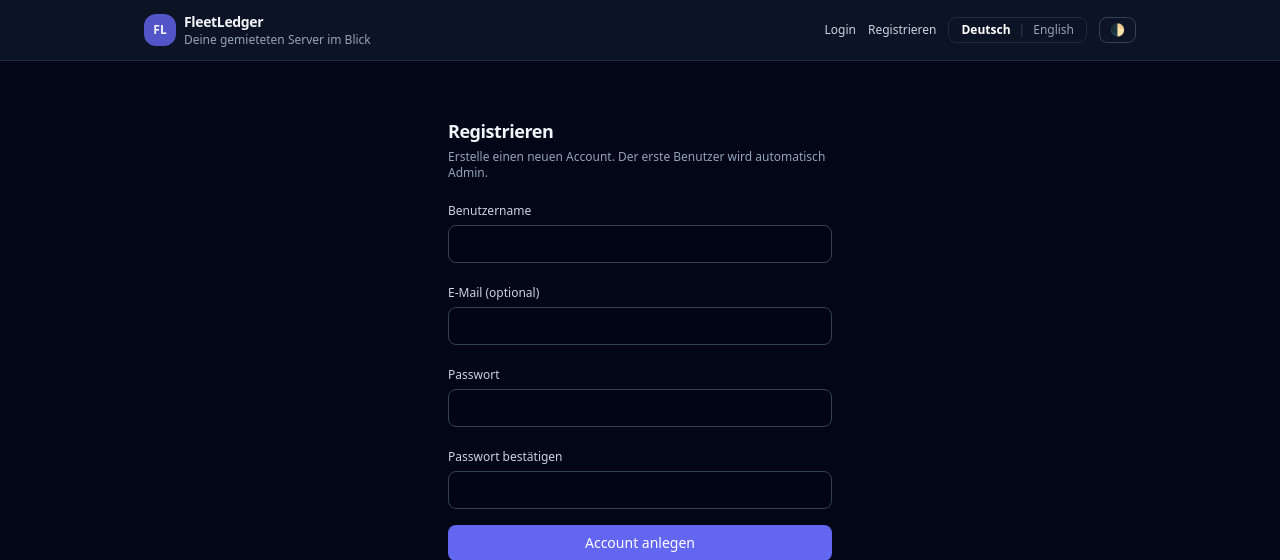
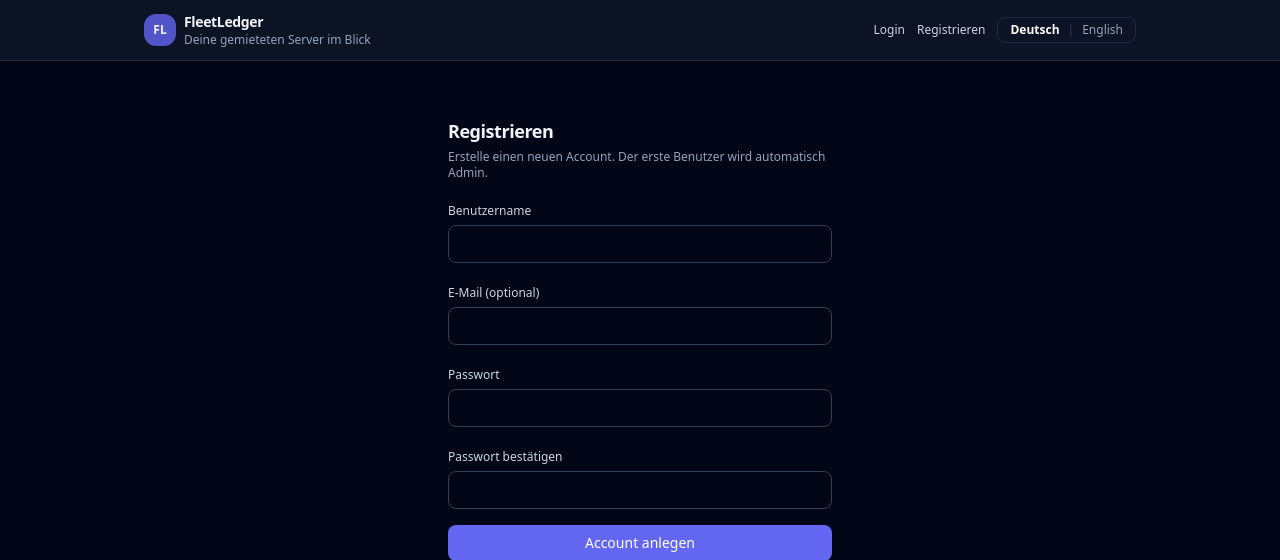
Before and after one commit to nocci-sl/fleetledger, a FastAPI app: page /register in a window 1280 px wide. Shown: the top 560 px of the page. Run offline with FastAPI, Linux system fonts and the light colour scheme; some libraries are stand-ins or nearby versions.

Commit message:
💄 style(css): remove light mode overrides
- delete CSS rules for light mode to maintain a single dark mode theme

♻️ refactor(html): enforce dark mode and remove theme toggle

- simplify theme management by permanently enabling dark mode
- remove theme toggle button and related JavaScript logic

```diff
--- a/app/static/style.css
+++ b/app/static/style.css
@@ -3,46 +3,3 @@ body {
   font-family: system-ui, -apple-system, BlinkMacSystemFont, "SF Pro Text",
     "Segoe UI", sans-serif;
 }
-
-/* Light-mode overrides for commonly used slate backgrounds/texts */
-html:not(.dark) body {
-  background-color: #f8fafc;
-  color: #0f172a;
-}
-html:not(.dark) .bg-slate-950,
-html:not(.dark) .bg-slate-900,
-html:not(.dark) .bg-slate-900\\/80,
-html:not(.dark) .bg-slate-900\\/70,
-html:not(.dark) .bg-slate-900\\/60,
-html:not(.dark) .bg-slate-900\\/40,
-html:not(.dark) .bg-slate-800 {
-  background-color: #ffffff !important;
-}
-html:not(.dark) .border-slate-800,
-html:not(.dark) .border-slate-800\\/80,
-html:not(.dark) .border-slate-700 {
-  border-color: #e2e8f0 !important;
-}
-html:not(.dark) .text-slate-100,
-html:not(.dark) .text-slate-200,
-html:not(.dark) .text-slate-300 {
-  color: #0f172a !important;
-}
-html:not(.dark) .text-slate-400 {
-  color: #334155 !important;
-}
-html:not(.dark) .text-slate-500 {
-  color: #475569 !important;
-}
-html:not(.dark) .bg-slate-800 {
-  background-color: #f1f5f9 !important;
-}
-html:not(.dark) .bg-slate-900\\/60 {
-  background-color: rgba(255, 255, 255, 0.85) !important;
-}
-html:not(.dark) .bg-slate-900\\/70 {
-  background-color: rgba(255, 255, 255, 0.9) !important;
-}
-html:not(.dark) .bg-slate-900\\/80 {
-  background-color: rgba(255, 255, 255, 0.95) !important;
-}
--- a/app/templates/base.html
+++ b/app/templates/base.html
@@ -22,16 +22,8 @@
     <link rel="stylesheet" href="/static/style.css" />
 
     <script>
-      // Apply persisted theme preference; default is dark.
-      (function () {
-        const stored = localStorage.getItem("fleetledger-theme");
-        const html = document.getElementById("html-root");
-        if (stored === "light") {
-          html.classList.remove("dark");
-        } else {
-          html.classList.add("dark");
-        }
-      })();
+      // Always force dark mode (no toggle).
+      document.documentElement.classList.add("dark");
     </script>
 
     {% block extra_head %}{% endblock %}
@@ -103,13 +95,6 @@
                 {% if not loop.last %}<span class="text-slate-700">|</span>{% endif %}
               {% endfor %}
             </div>
-            <button
-              id="theme-toggle"
-              class="rounded-lg border border-slate-700 bg-slate-900/60 px-2.5 py-1 text-slate-300 hover:border-slate-500 hover:text-white"
-              type="button"
-            >
-              🌓
-            </button>
           </div>
         </div>
       </header>
@@ -129,13 +114,6 @@
     </div>
 
     <script>
-      // Theme toggle button handler
-      document.getElementById("theme-toggle").addEventListener("click", () => {
-        const html = document.getElementById("html-root");
-        const isDark = html.classList.toggle("dark");
-        localStorage.setItem("fleetledger-theme", isDark ? "dark" : "light");
-      });
-
       // Register service worker for PWA
       if ("serviceWorker" in navigator) {
         navigator.serviceWorker
```
